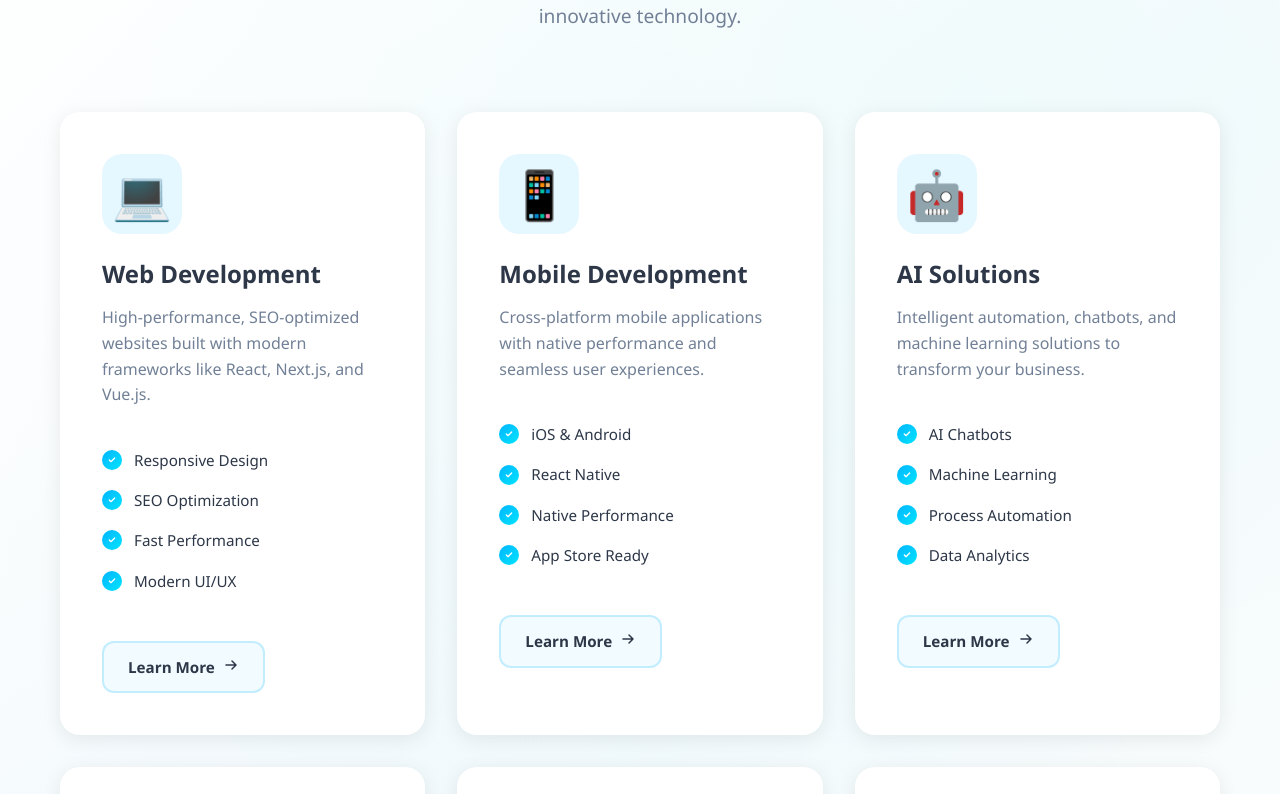
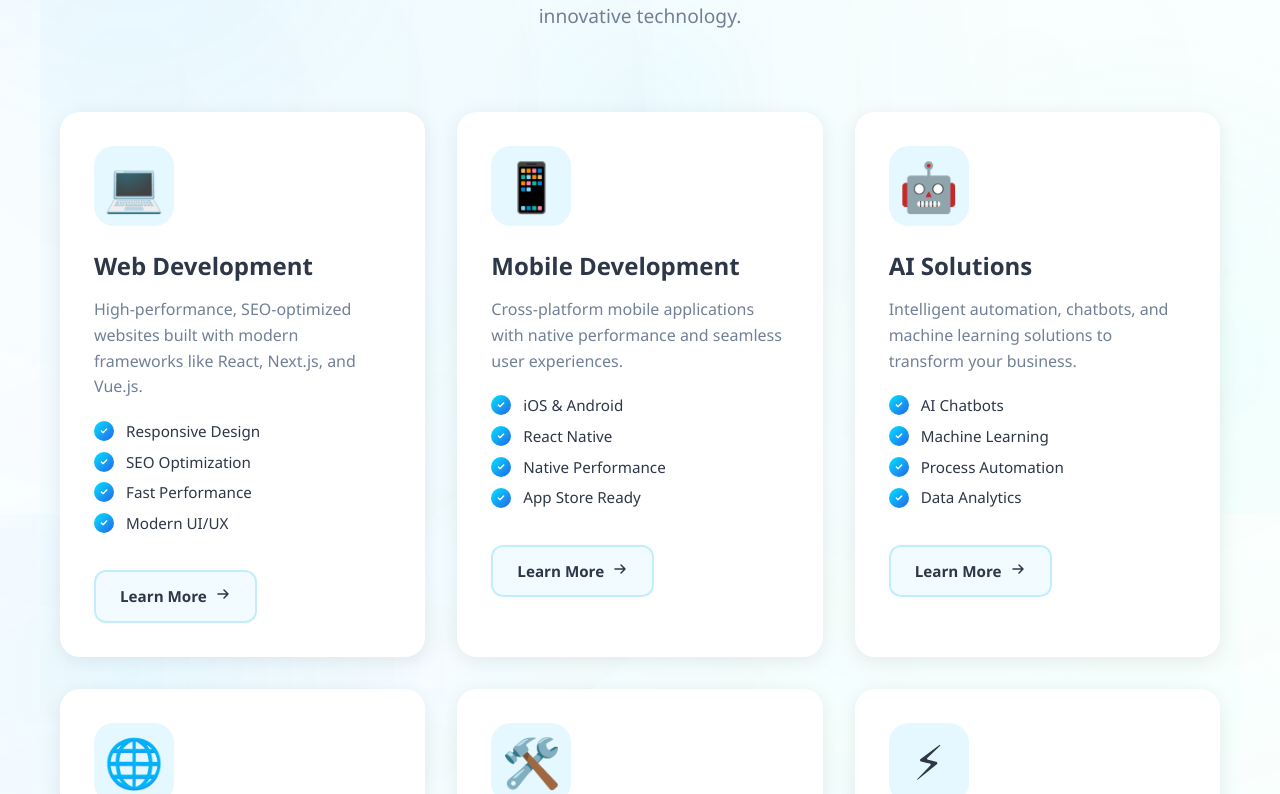
Before and after one commit to Shauryaraje7/Partion, a React app: page / in a window 1280 px wide. Shown: the part 1086-1880 px from the top of the page. Built offline with nearby package versions, Linux system fonts and the light colour scheme; the HTML template or start-up script is replaced by a standard one.

Commit message:
version 0.0.2

```diff
--- a/src/components/Header/Header.css
+++ b/src/components/Header/Header.css
@@ -74,7 +74,7 @@
 }
 
 .logo:hover .logo-image {
-  transform: scale(1.05) rotate(-5deg);
+  transform: scale(1.9) rotate(-5deg);
 }
 
 .logo-text {
--- a/src/components/Hero/Hero.css
+++ b/src/components/Hero/Hero.css
@@ -3,7 +3,6 @@
   min-height: 100vh;
   display: flex;
   align-items: center;
-  background: linear-gradient(135deg, var(--background-white) 0%, var(--background-light) 100%);
   overflow: hidden;
   padding-top: 80px;
 }
--- a/src/components/Services/Services.css
+++ b/src/components/Services/Services.css
@@ -111,7 +111,7 @@
 .service-card-inner {
   background: var(--background-white);
   border-radius: 18px;
-  padding: 2.5rem;
+  padding: 2rem;
   height: 100%;
   position: relative;
   z-index: 2;
@@ -169,19 +169,19 @@
   font-size: 1rem;
   color: var(--text-light);
   line-height: 1.6;
-  margin-bottom: 2rem;
+  margin-bottom: 1rem;
 }
 
 .service-features {
   list-style: none;
-  margin-bottom: 2.5rem;
+  margin-bottom: 2rem;
 }
 
 .service-feature {
   display: flex;
   align-items: center;
   gap: 0.75rem;
-  padding: 0.5rem 0;
+  padding: 0.2rem 0;
   color: var(--text-dark);
   font-family: 'Segoe UI', sans-serif;
   font-size: 0.95rem;
--- a/src/styles/global.css
+++ b/src/styles/global.css
@@ -18,12 +18,21 @@ body {
 }
 
 .container {
+ background-image:
+    radial-gradient(circle at 10% 20%, rgba(0, 180, 255, 0.03) 0%, transparent 50%),
+    radial-gradient(circle at 90% 80%, rgba(0, 255, 224, 0.03) 0%, transparent 50%);
+
+
   max-width: 1200px;
   margin: 0 auto;
   padding: 0 20px;
 }
 
 .section {
+   background-image:
+    radial-gradient(circle at 10% 20%, rgba(0, 180, 255, 0.03) 0%, transparent 50%),
+    radial-gradient(circle at 90% 80%, rgba(0, 255, 224, 0.03) 0%, transparent 50%);
+
   padding: 80px 0;
   position: relative;
 }
--- a/src/styles/variables.css
+++ b/src/styles/variables.css
@@ -1,7 +1,7 @@
 :root {
   /* Primary gradient colors - matching your logo */
-  --primary-blue: #00B4FF;      /* Bright sky blue */
-  --primary-cyan: #00E5FF;      /* Cool aqua cyan */
+  --primary-blue: #00E5FF;      /* Bright sky blue */
+  --primary-cyan: #2563eb;      /* Cool aqua cyan */
   --primary-gradient: linear-gradient(135deg, var(--primary-blue) 0%, var(--primary-cyan) 100%);
   --primary-gradient-horizontal: linear-gradient(90deg, var(--primary-blue) 0%, var(--primary-cyan) 100%);
 
@@ -11,14 +11,16 @@
   --secondary-color: #00CCFF;
   --accent-color: #00D4FF;
 
+
   /* Neutral colors */
   --text-dark: #2D3748;
   --text-light: #718096;
   --text-lighter: #A0AEC0;
-  --background-white: #FFFFFF;
+  --background-white: #ffffff;
   --background-light: #F7FAFC;
   --background-grey: #EDF2F7;
   --border-light: #E2E8F0;
+
 
   /* Effects */
   --shadow: 0 4px 12px rgba(0, 180, 255, 0.15);
```
